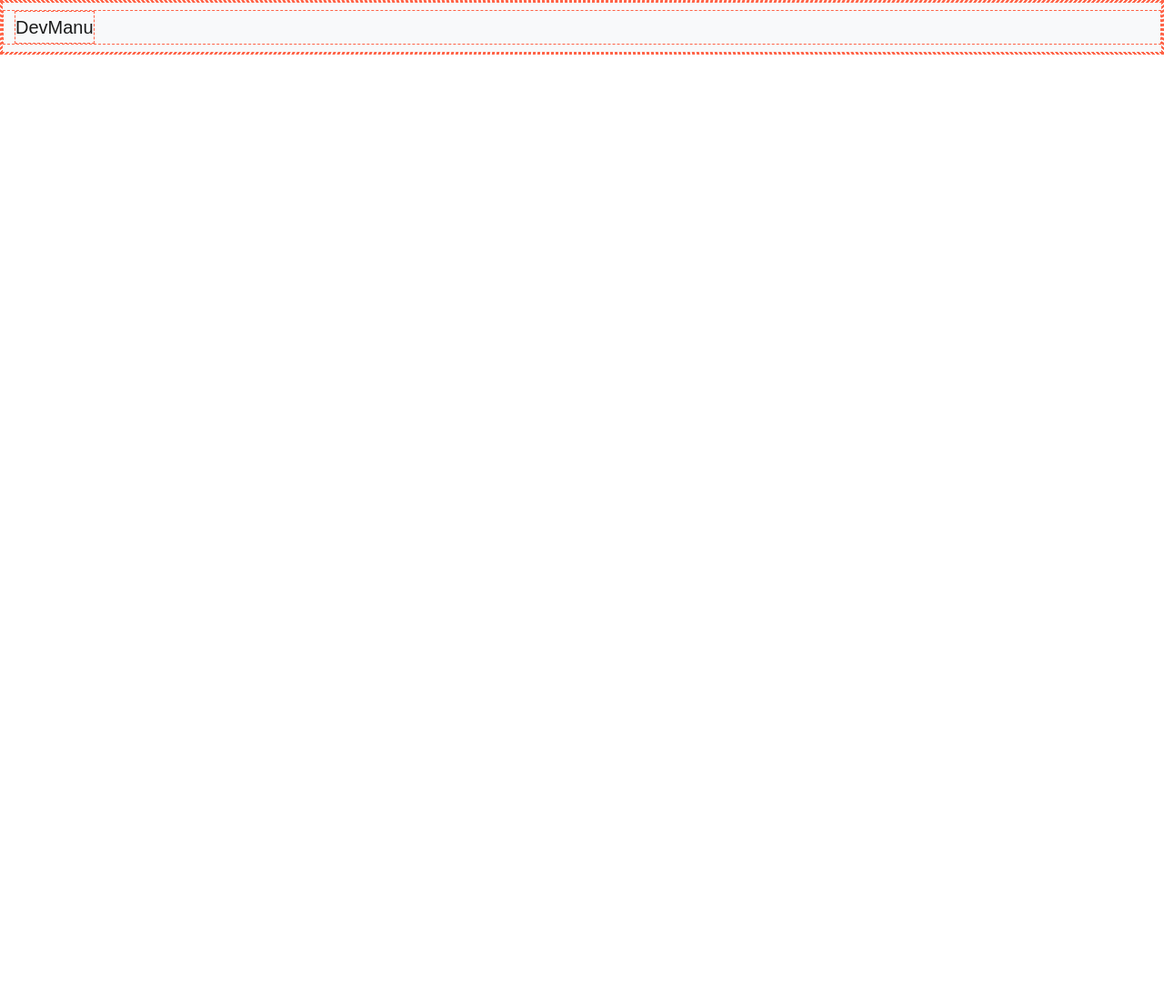
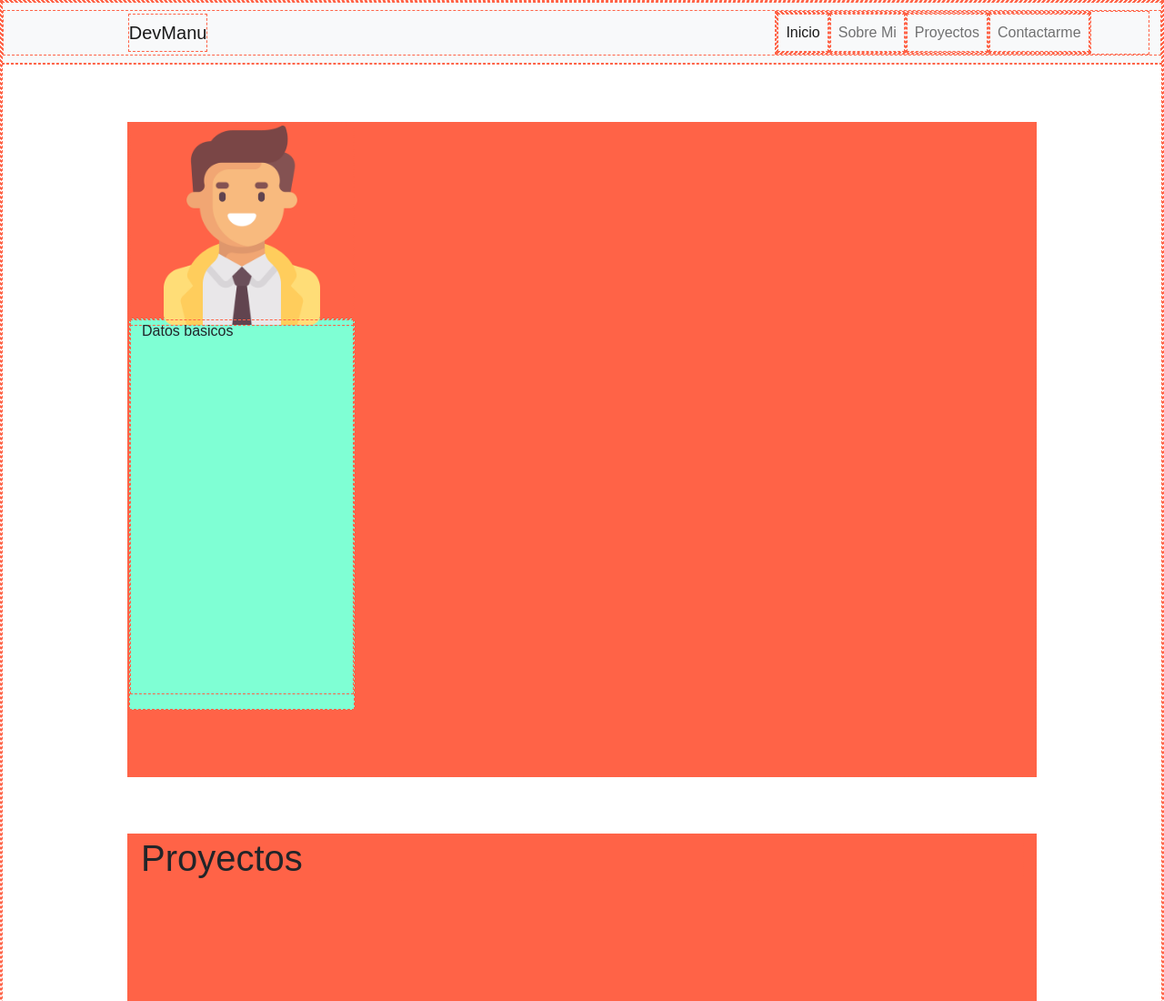
Before and after one commit to devmanunega/website, a plain HTML site: page index.html in a window 1280 px wide. Shown: the top 1100 px of the page at 91% size. Before the commit the page ends 800 px from the top, so only its background shows below. Drawn offline with Linux system fonts and the light colour scheme.

Commit message:
Add files via upload

```diff
--- a/index.html
+++ b/index.html
@@ -15,11 +15,66 @@
 </head>
 
 <body>
-    <nav class="navbar bg-light">
+    <!-- Begin NavBar -->
+    <nav class="navbar navbar-expand-lg bg-light">
         <div class="container-fluid">
-            <span class="navbar-brand mb-0 h1">DevManu</span>
+            <a class="navbar-brand" id="logo" href="#">DevManu</a>
+            <button class="navbar-toggler" type="button" data-bs-toggle="collapse" data-bs-target="#navbarNav"
+                aria-controls="navbarNav" aria-expanded="false" aria-label="Toggle navigation">
+                <span class="navbar-toggler-icon"></span>
+            </button>
+            <div class="collapse navbar-collapse" id="navbarNav">
+                <ul class="navbar-nav">
+                    <li class="nav-item">
+                        <a class="nav-link active" aria-current="page" href="#">Inicio</a>
+                    </li>
+                    <li class="nav-item">
+                        <a class="nav-link" href="#">Sobre Mi</a>
+                    </li>
+                    <li class="nav-item">
+                        <a class="nav-link" href="#">Proyectos</a>
+                    </li>
+                    <li class="nav-item">
+                        <a class="nav-link" href="#">Contactarme</a>
+                    </li>
+                </ul>
+            </div>
         </div>
     </nav>
+    <!-- End NavBar -->
+
+    <!-- Begin Container Principal -->
+    <div class="container-fluid">
+        <div class="row">
+            <div class="col-3" >
+                <div class="row" id="rowFoto">
+                    <img src="./src/img/foto_perfil.png" alt="Foto Perfil">
+                </div>
+                <div class="row" id="rowDatosBasicos">
+                    <p>Datos basicos</p>
+                </div>
+            </div>
+            <div class="col">
+
+            </div>
+        </div>
+        <div class="row">
+            <div class="col">
+                <h1>Proyectos</h1>
+            </div>
+        </div>
+        <div class="row">
+            <div class="col">
+                <h1>Contactarme</h1>
+            </div>
+        </div>
+    </div>
+
+
+
+    <!-- Javascript Propios -->
+    <script src="./src/js/core.js"></script>
+    <script src="./src/js/bootstrap.bundle.min.js"></script>
 </body>
 
 </html>
```
